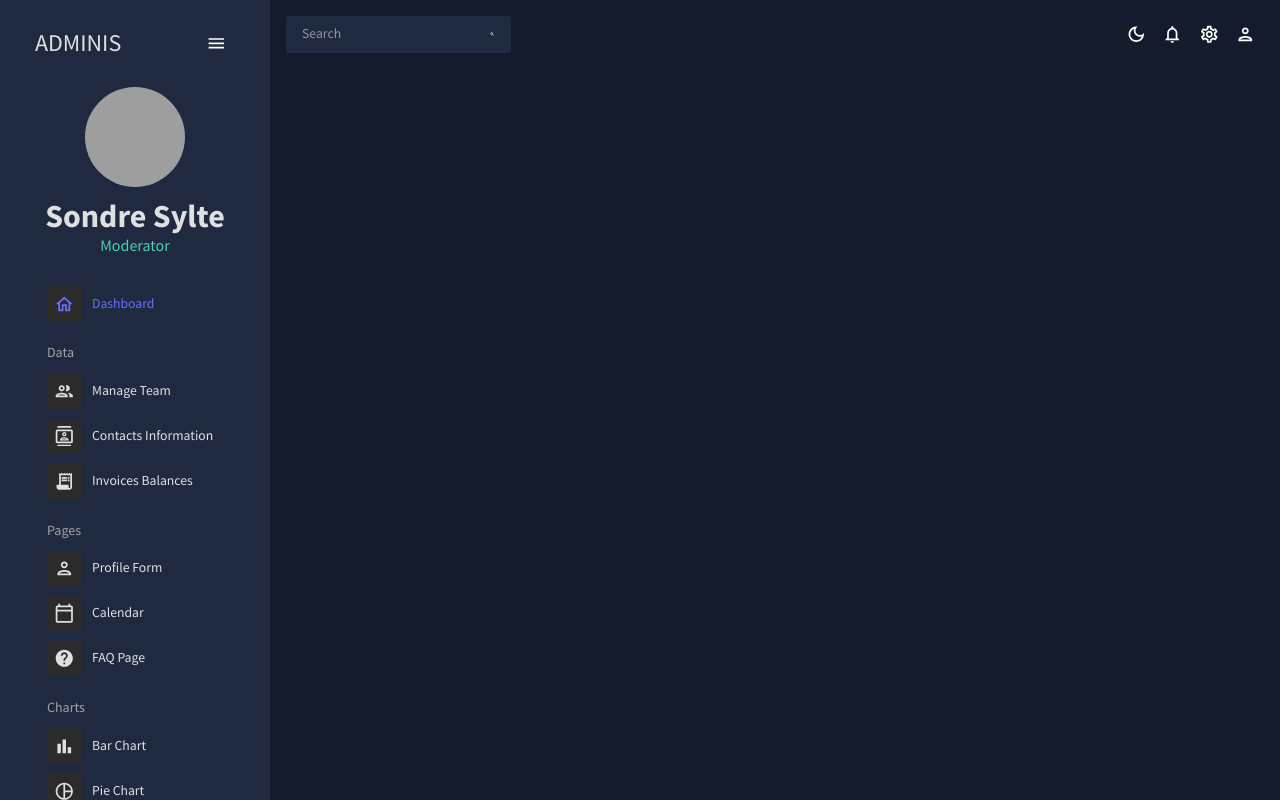
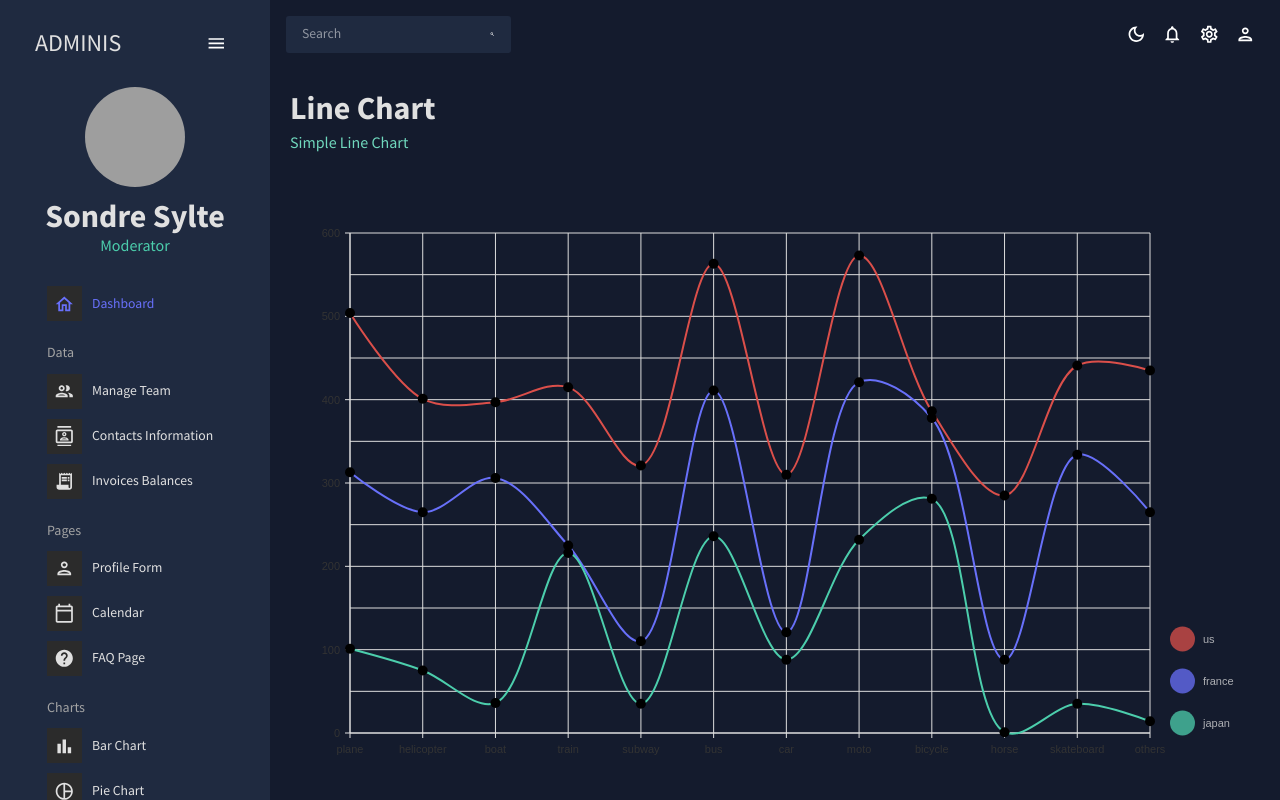
Before and after one commit to SondreSylte/dashboard, a React (Create React App) app: page /line in a window 1280 px wide. Built offline with nearby package versions, Linux system fonts and the light colour scheme; grey boxes are pictures that could not be loaded.

Commit message:
LineChart.

```diff
--- a/src/App.js
+++ b/src/App.js
@@ -12,9 +12,9 @@
 import { CssBaseline, ThemeProvider } from "@mui/material";
 import { ColorModeContext, useMode } from "./theme";
 import Calendar from "./scenes/calendar";
-// import Line from "./scenes/line";
-// import Pie from "./scenes/pie";
-// import Geography from "./scenes/geography";
+import Line from "./scenes/line";
+import Pie from "./scenes/pie";
+import Geography from "./scenes/geography";
 
 
 /* Adding <CssBaseline /> inside of the <ThemeProvider> component will also enable dark mode for the app's background. */
@@ -40,9 +40,9 @@
               <Route path="/faq" element={<FAQ />} />
               <Route path="/bar" element={<Bar />} />
               <Route path="/calendar" element={<Calendar />} />
-              {/*<Route path="/line" element={<Line />} />
               <Route path="/pie" element={<Pie />} />
-              <Route path="/geography" element={<Geography />} />*/}
+              <Route path="/line" element={<Line />} />
+              <Route path="/geography" element={<Geography />} />
 
             </Routes>
           </main>
--- /dev/null
+++ b/src/components/LineChart.jsx
@@ -0,0 +1,116 @@
+import React from "react";
+import { useTheme } from "@mui/material";
+import { ResponsiveLine } from "@nivo/line";
+import { tokens } from "../theme";
+import { mockLineData as data } from "../data/mockData";
+
+const LineChart = (isDashboard = false) => {
+  const theme = useTheme();
+  const colors = tokens(theme.palette.mode);
+
+  return (
+    <ResponsiveLine
+      data={data}
+      theme={{
+        axis: {
+          domain: {
+            line: {
+              stroke: colors.grey[100],
+            },
+          },
+          legend: {
+            text: {
+              stroke: colors.grey[100],
+            },
+          },
+          ticks: {
+            line: {
+              stroke: colors.grey[100],
+              strokeWidth: 1,
+            },
+          },
+          text: {
+            fill: colors.grey[100],
+          },
+        },
+        legends: {
+          text: {
+            fill: colors.grey[100],
+          },
+        },
+        tooltip: {
+          container: {
+            color: colors.primary[500],
+          },
+        },
+      }}
+      colors={isDashboard ? { datum: "color" } : { scheme: "nivo" }}
+      margin={{ top: 50, right: 110, bottom: 50, left: 60 }}
+      xScale={{ type: "point" }}
+      yScale={{
+        type: "linear",
+        min: "auto",
+        max: "auto",
+        stacked: true,
+        reverse: false,
+      }}
+      yFormat=" >-.2f"
+      curve="catmullRom"
+      axisTop={null}
+      axisRight={null}
+      axisBottom={{
+        orient: "bottom",
+        tickSize: 5,
+        tickPadding: 5,
+        tickRotation: 0,
+        legend: isDashboard ? undefined: "transportation",
+        legendOffset: 36,
+        legendPosition: "middle",
+      }}
+      axisLeft={{
+        orient: "left",
+        tickValues: 5,
+        tickSize: 5,
+        tickPadding: 5,
+        tickRotation: 0,
+        legend: isDashboard ? undefined: "count",
+        legendOffset: -40,
+        legendPosition: "middle",
+      }}
+      pointSize={10}
+      pointColor={{ from: "color", modifiers: [] }}
+      pointBorderWidth={2}
+      pointBorderColor={{ from: "serieColor" }}
+      pointLabelYOffset={-12}
+      useMesh={true}
+      legends={[
+        {
+          anchor: "bottom-right",
+          direction: "column",
+          justify: false,
+          translateX: 100,
+          translateY: 0,
+          itemsSpacing: 22,
+          itemDirection: "left-to-right",
+          itemWidth: 80,
+          itemHeight: 20,
+          itemOpacity: 0.75,
+          symbolSize: 25,
+          symbolShape: "circle",
+          symbolBorderColor: "rgba(0, 0, 0, .5)",
+          effects: [
+            {
+              on: "hover",
+              style: {
+                itemBackground: "rgba(0, 0, 0, .03)",
+                itemOpacity: 1,
+              },
+            },
+          ],
+        },
+      ]}
+    />
+  );
+};
+
+export default LineChart;
--- a/src/data/mockData.js
+++ b/src/data/mockData.js
@@ -489,7 +489,7 @@
   },
   {
     id: "france",
-    color: tokens("dark").blueAccent[300],
+    color: tokens("dark").blueAccent[500],
     data: [
       {
         x: "plane",
@@ -543,7 +543,7 @@
   },
   {
     id: "us",
-    color: tokens("dark").redAccent[200],
+    color: tokens("dark").redAccent[500],
     data: [
       {
         x: "plane",
--- /dev/null
+++ b/src/scenes/line/index.jsx
@@ -0,0 +1,17 @@
+import React from "react";
+import { Box } from "@mui/material";
+import Header from "../../components/Header";
+import LineChart from "../../components/LineChart";
+
+const Line = () => {
+  return (
+    <Box m="20px">
+      <Header title="Line Chart" subtitle="Simple Line Chart" />
+      <Box height="75vh">
+        <LineChart />
+      </Box>
+    </Box>
+  );
+};
+
+export default Line;
```
